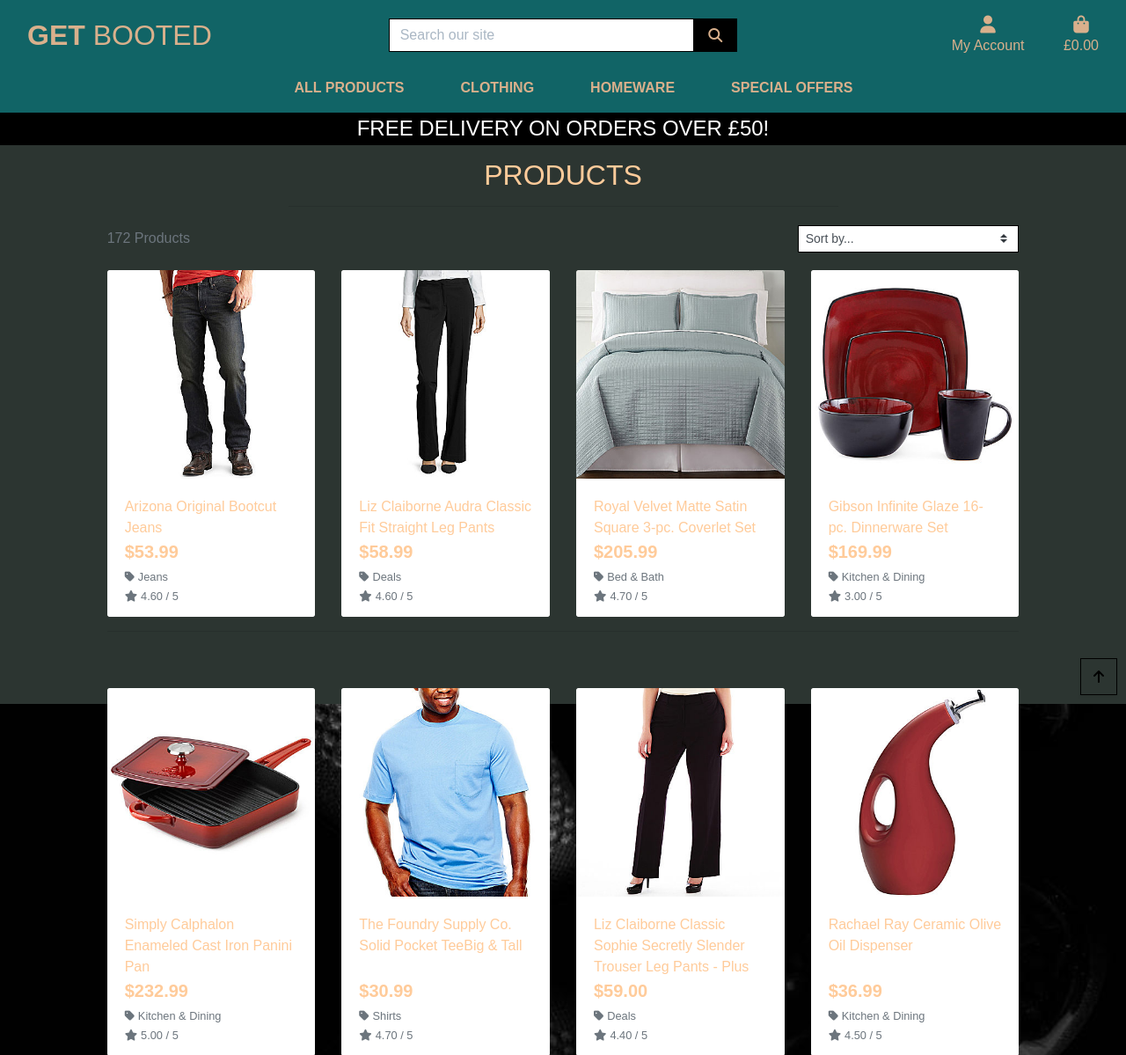
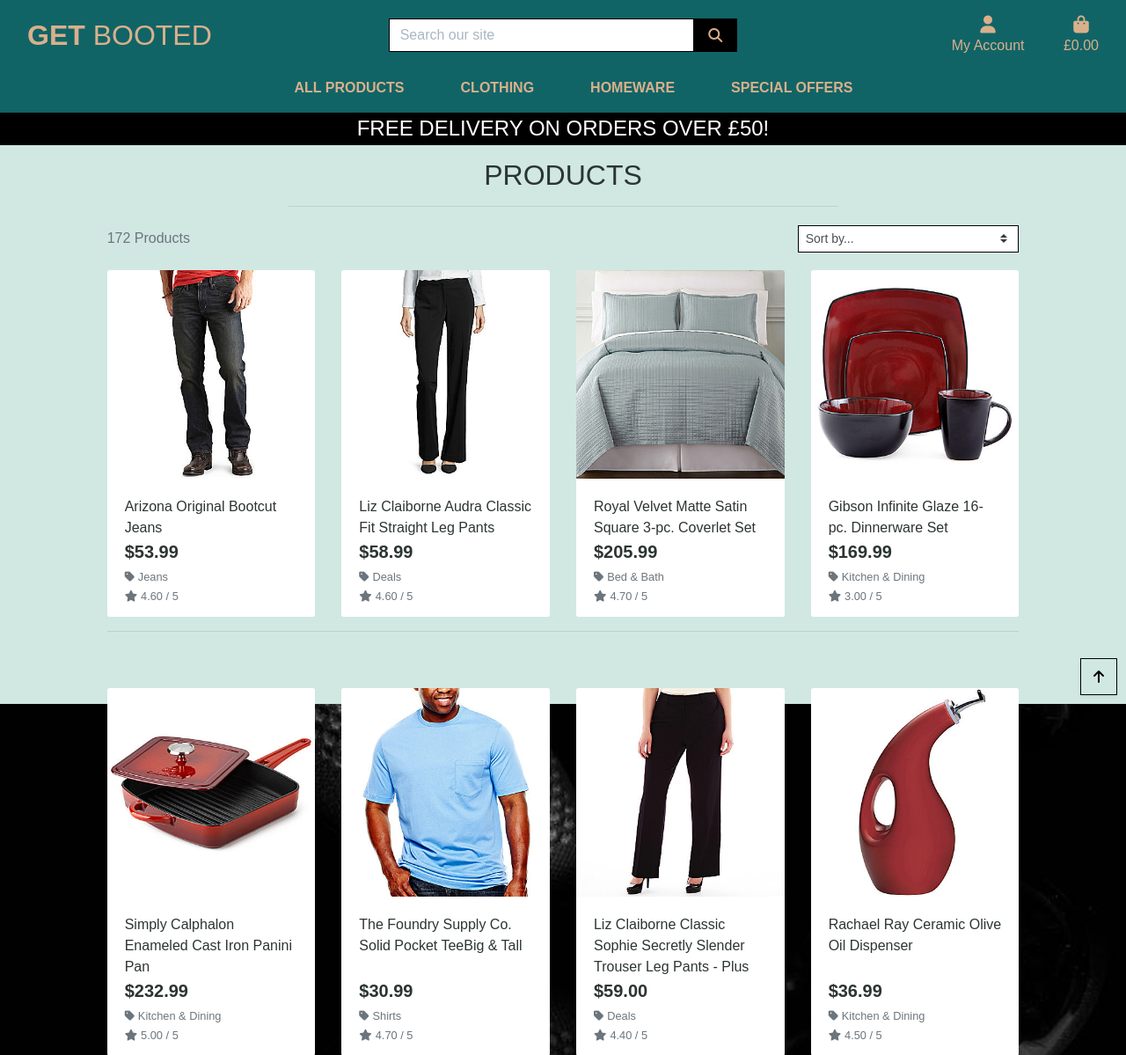
Before and after one commit to Code-Institute-Submissions/get_booted, a Django app: page /products/ in a window 1280 px wide. Shown: the top 1199 px of the page at 88% size. Run offline with Django 3.2, Linux system fonts and the light colour scheme; data comes from the database, SQL or seed files in the repository; some libraries are stand-ins or nearby versions.

Commit message:
Products page colour theme attempt

```diff
--- a/static/css/base.css
+++ b/static/css/base.css
@@ -7,7 +7,7 @@ body {
     background-color: #116466;
     background-size: cover;
     height: calc(100vh - 164px);
-    color: #ffcb9a;
+    color: #2c3531;
     font-family: 'arial';
 }
 
@@ -81,7 +81,7 @@ body {
 	top: 0;
 	left: 0;
 	position: fixed;
-	background: #2c3531;
+	background: #d1e8e2;
 	z-index: -1;
 }
 
```
